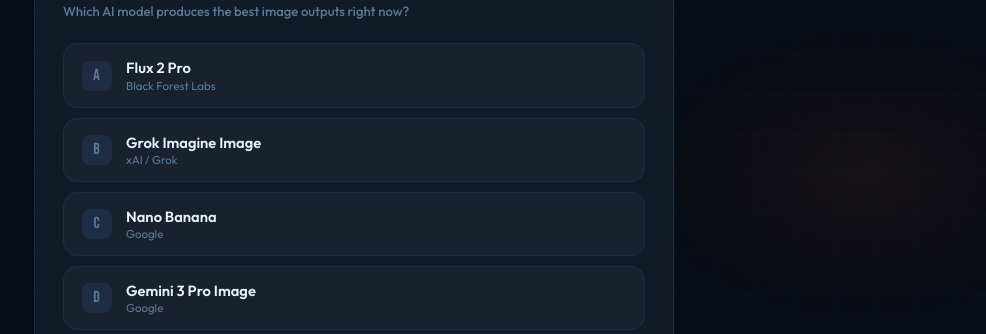
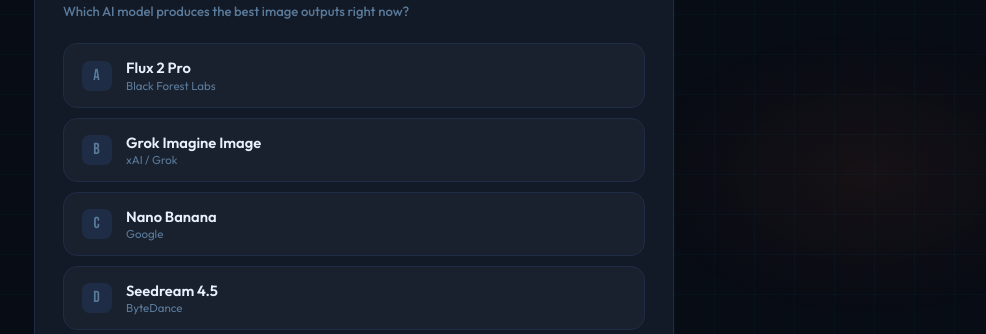
Before and after one commit to tsangkinyip/LLM-quiz, a plain HTML site: page index.html in a window 1280 px wide. Shown: the part 466-800 px from the top of the page, without its empty margins (286-1272 px from the left). Drawn offline with Linux system fonts and the light colour scheme.

Commit message:
Add files via upload

```diff
--- a/index.html
+++ b/index.html
@@ -495,10 +495,10 @@
     correct: 1,
     options: [
       { name: 'GPT Image 1.5',         maker: 'OpenAI' },
-      { name: 'Gemini 3 Pro Image',     maker: 'Google' },
-      { name: 'Nano Banana',            maker: 'Google' },
-      { name: 'Flux 2 Pro',             maker: 'Black Forest Labs' },
-      { name: 'Grok Imagine Image',     maker: 'xAI / Grok' },
+      { name: 'Seedream 4.5',          maker: 'ByteDance' },
+      { name: 'Nano Banana',           maker: 'Google' },
+      { name: 'Flux 2 Pro',            maker: 'Black Forest Labs' },
+      { name: 'Grok Imagine Image',    maker: 'xAI / Grok' },
     ]
   },
   {
@@ -550,11 +550,11 @@
     sub: 'Which LLM writes the best English — clearest, most fluent, most nuanced?',
     correct: 0,
     options: [
-      { name: 'Claude Opus 4.6',        maker: 'Anthropic' },
-      { name: 'Grok-4 Fast Reasoning',  maker: 'xAI / Grok' },
-      { name: 'GLM 4.5',                maker: 'Z.ai / Tsinghua' },
-      { name: 'Claude Sonnet 4.5',      maker: 'Anthropic' },
-      { name: 'DeepSeek V3.2 Exp',      maker: 'DeepSeek' },
+      { name: 'Qwen 3-235B-A22B-Thinking-2507', maker: 'Alibaba' },
+      { name: 'GPT 4o',                          maker: 'OpenAI' },
+      { name: 'Kimi K2 Instruct',                maker: 'Moonshot' },
+      { name: 'LongCat-Flash-Thinking-2601',     maker: 'Meituan' },
+      { name: 'Claude Haiku 4.5',                maker: 'Anthropic' },
     ]
   },
 ];
```
